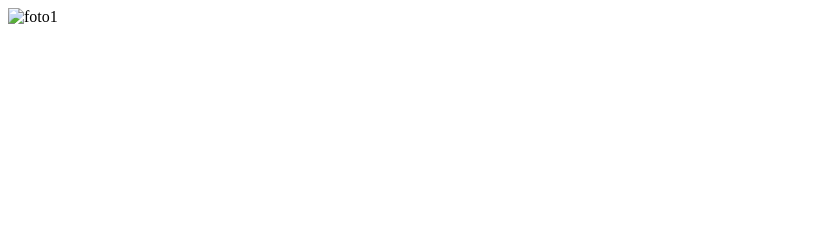
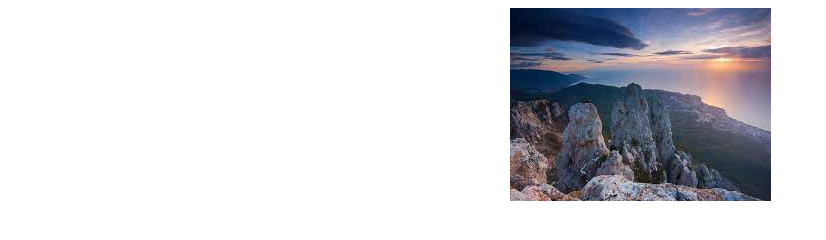
Before and after one commit to AntonP93/rsschool-cv, a plain HTML site: page index.html in a window 1280 px wide. Shown: the whole page, without its empty margins (0-826 px from the left). Drawn offline with Linux system fonts and the light colour scheme.

Commit message:
docs: add img and new style

```diff
--- a/index.html
+++ b/index.html
@@ -4,11 +4,11 @@
     <meta charset="UTF-8">
     <meta http-equiv="X-UA-Compatible" content="IE=edge">
     <meta name="viewport" content="width=device-width, initial-scale=1.0">
-    <link rel="stylesheet" href="/style.css">
+    <link rel="stylesheet" href="style.css">
     <title>My_CV</title>
 </head>
 <body>
 
-    <img src="/img/images.jpeg" alt="foto1">
+    <img src="img/images.jpeg" alt="foto1">
 </body>
 </html>
--- a/style.css
+++ b/style.css
@@ -1,3 +1,4 @@
-img{
+img {
+    display: block;
     margin: 0 auto;
 }
```
Also changed, not shown: img/images.jpeg (added).
